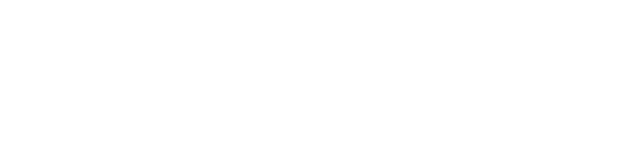
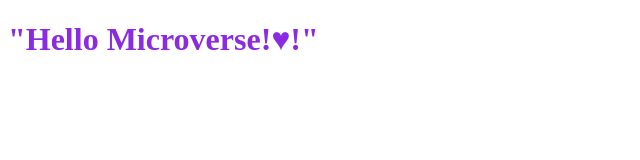
Before and after one commit to andym80/Hello-world, a plain HTML site: page index.html in a window 1280 px wide. Shown: the whole page, without its empty margins (0-640 px from the left). Drawn offline with Linux system fonts and the light colour scheme.

Commit message:
h1 add at index.html

```diff
--- a/index.html
+++ b/index.html
@@ -10,6 +10,7 @@
 </head>
 
 <body>
+  <h1>"Hello Microverse!&#9829;!"</h1>
 
 </body>
 
```
